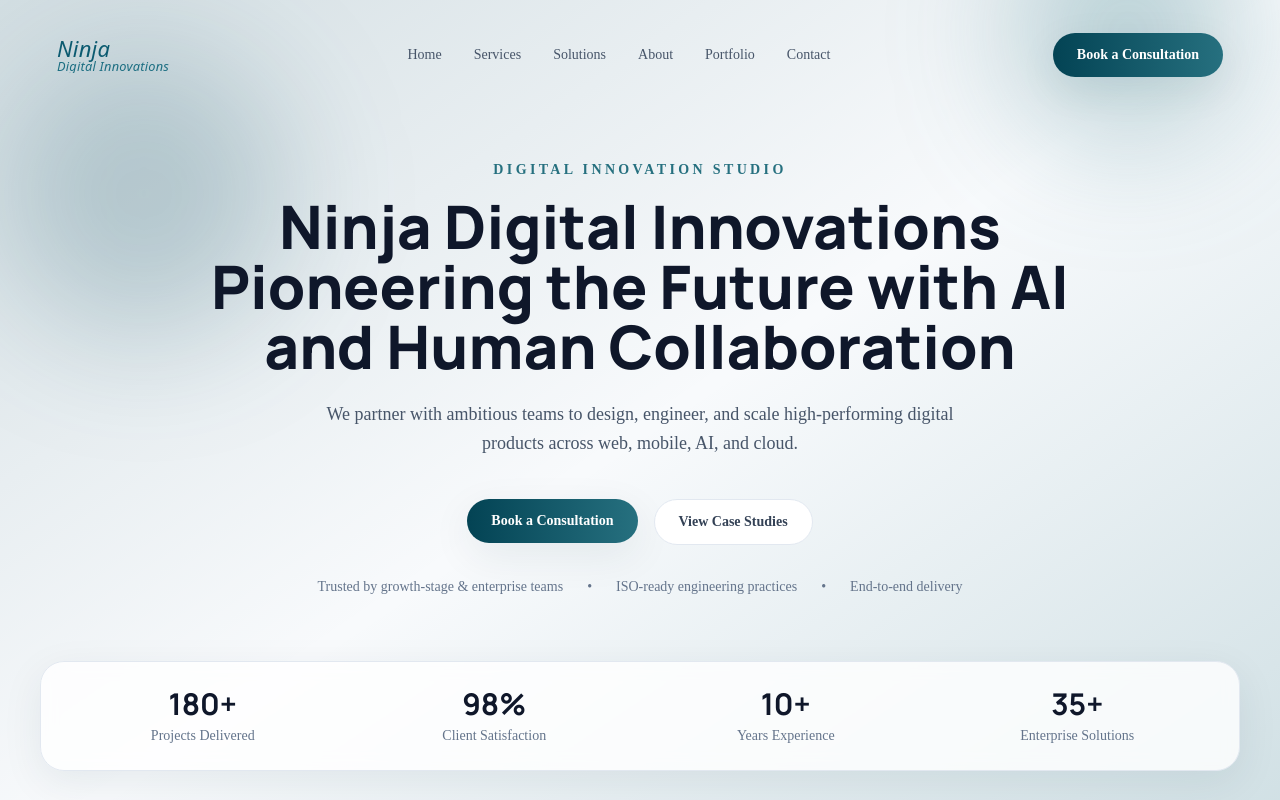
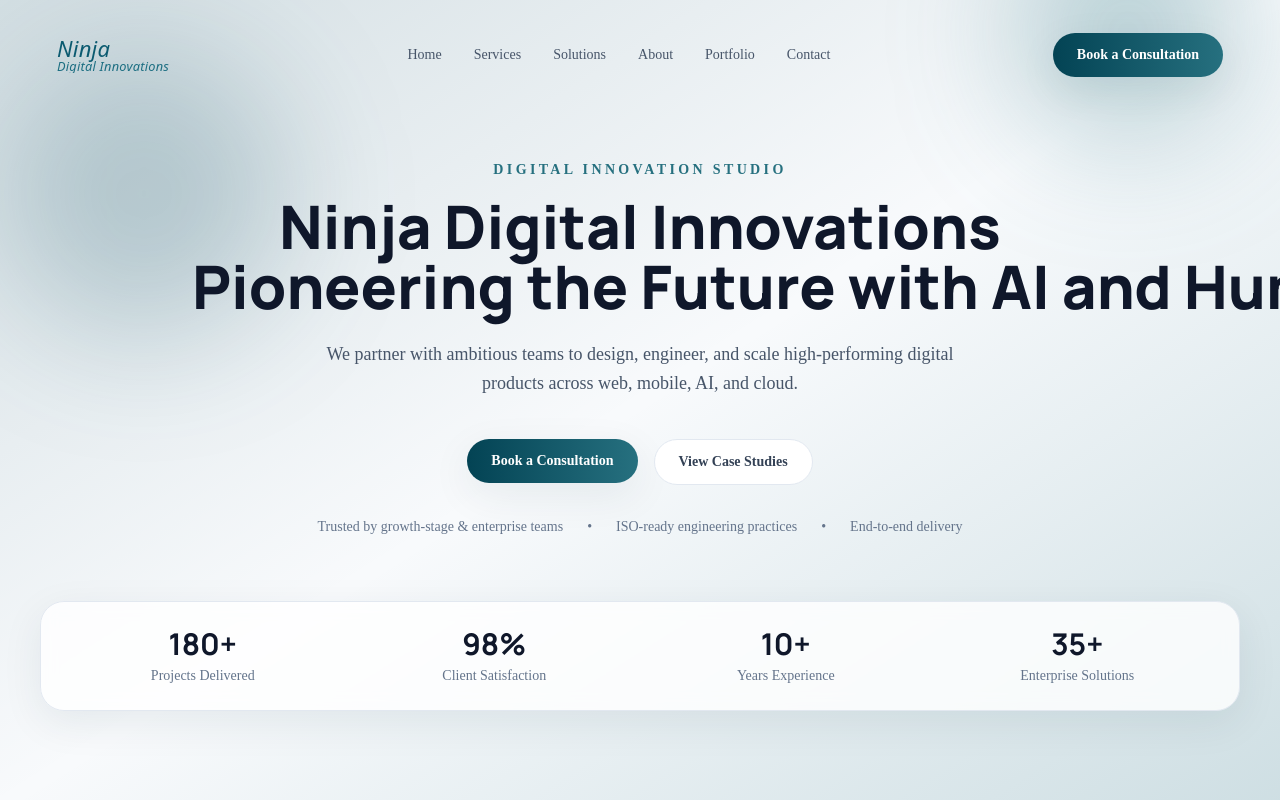
Before and after one commit to masudndiuiux-maker/ninja-digital-innovations, a Next.js app: page / in a window 1280 px wide. Shown: the top 800 px of the page. Built offline with nearby package versions, Linux system fonts and the light colour scheme.

Commit message:
Keep hero tagline on one line

```diff
--- a/components/sections/HeroSection.tsx
+++ b/components/sections/HeroSection.tsx
@@ -26,7 +26,7 @@ export function HeroSection() {
           <h1 className="font-display text-4xl font-extrabold leading-tight text-slate-900 md:text-6xl">
             Ninja Digital Innovations
             <br />
-            Pioneering the Future with AI and Human Collaboration
+            <span className="whitespace-nowrap">Pioneering the Future with AI and Human Collaboration</span>
           </h1>
           <p className="mx-auto mt-6 max-w-2xl text-lg leading-relaxed text-slate-600">
             We partner with ambitious teams to design, engineer, and scale high-performing digital products across web, mobile, AI, and cloud.
```
